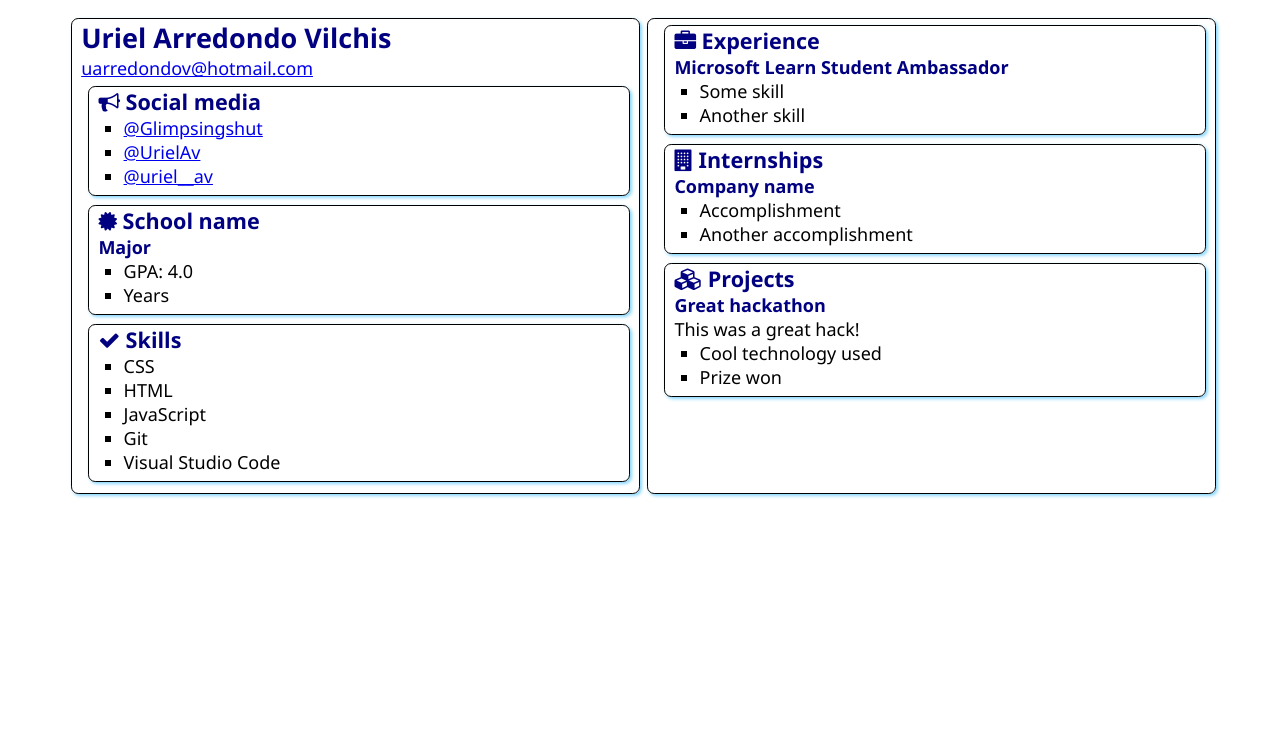
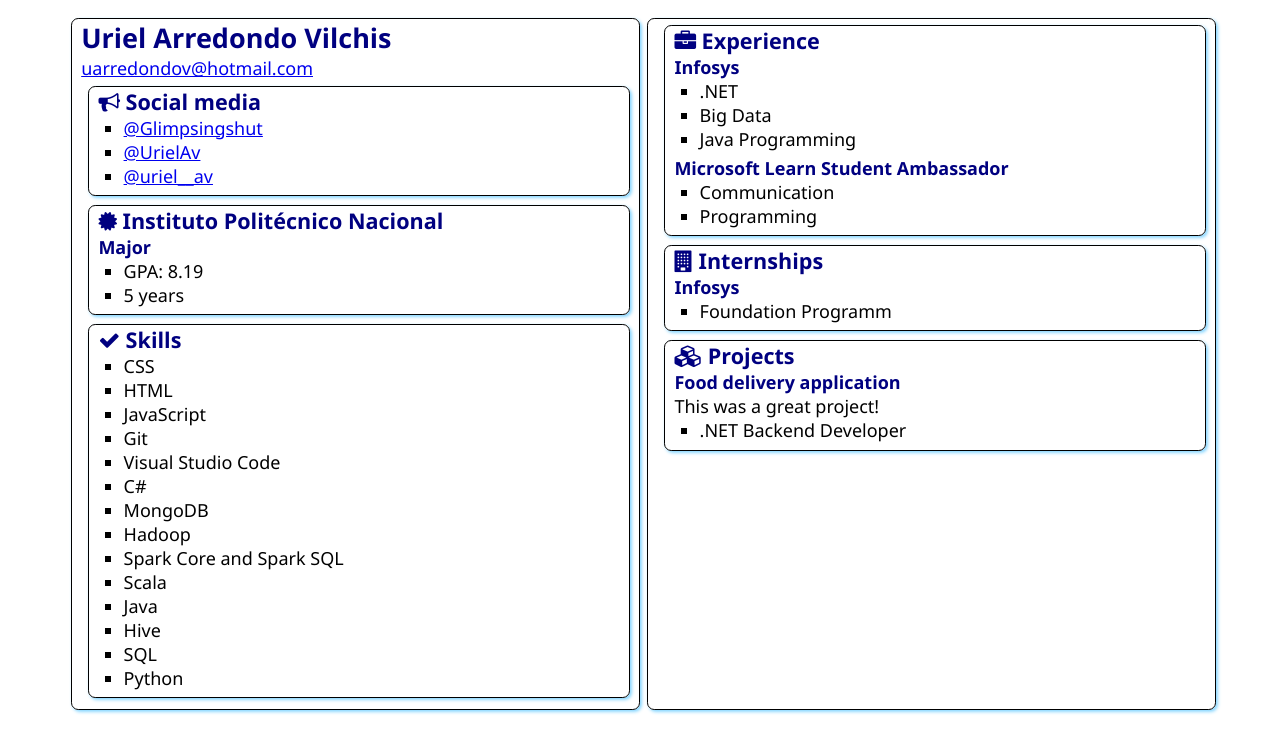
Before and after one commit to Glimpsingshut/SATechnicalOnboarding, a plain HTML site: page src/index.html in a window 1280 px wide. Drawn offline with Linux system fonts and the light colour scheme.

Commit message:
Update index.html

```diff
--- a/src/index.html
+++ b/src/index.html
@@ -31,12 +31,12 @@
                 <div class="education">
                     <h2>
                         <i class="fa fa-certificate" aria-hidden="true"></i>
-                        School name
+                        Instituto Politécnico Nacional
                     </h2>
                     <h3>Major</h3>
                     <ul>
-                        <li>GPA: 4.0</li>
-                        <li>Years</li>
+                        <li>GPA: 8.19</li>
+                        <li>5 years</li>
                     </ul>
                 </div>
             </section>
@@ -52,6 +52,15 @@
                     <li>JavaScript</li>
                     <li>Git</li>
                     <li>Visual Studio Code</li>
+                    <li>C#</li>
+                    <li>MongoDB</li>
+                    <li>Hadoop</li>
+                    <li>Spark Core and Spark SQL</li>
+                    <li>Scala</li>
+                    <li>Java</li>
+                    <li>Hive</li>
+                    <li>SQL</li>
+                    <li>Python</li>
                 </ul>
             </section>
         </article>
@@ -61,10 +70,16 @@
                     <i class="fa fa-briefcase" aria-hidden="true"></i>
                     Experience
                 </h2>
+                <h3>Infosys</h3>
+                <ul>
+                    <li>.NET</li>
+                    <li>Big Data</li>
+                    <li>Java Programming</li>
+                </ul>
                 <h3>Microsoft Learn Student Ambassador</h3>
                 <ul>
-                    <li>Some skill</li>
-                    <li>Another skill</li>
+                    <li>Communication</li>
+                    <li>Programming</li>
                 </ul>
             </section>
             <section class="box">
@@ -73,10 +88,9 @@
                     Internships
                 </h2>
 
-                <h3>Company name</h3>
+                <h3>Infosys</h3>
                 <ul>
-                    <li>Accomplishment</li>
-                    <li>Another accomplishment</li>
+                    <li>Foundation Programm</li>
                 </ul>
             </section>
             <section class="box">
@@ -85,11 +99,10 @@
                     Projects
                 </h2>
 
-                <h3>Great hackathon</h3>
-                <div>This was a great hack!</div>
+                <h3>Food delivery application</h3>
+                <div>This was a great project!</div>
                 <ul>
-                    <li>Cool technology used</li>
-                    <li>Prize won</li>
+                    <li>.NET Backend Developer</li>
                 </ul>
             </section>
         </article>
```
